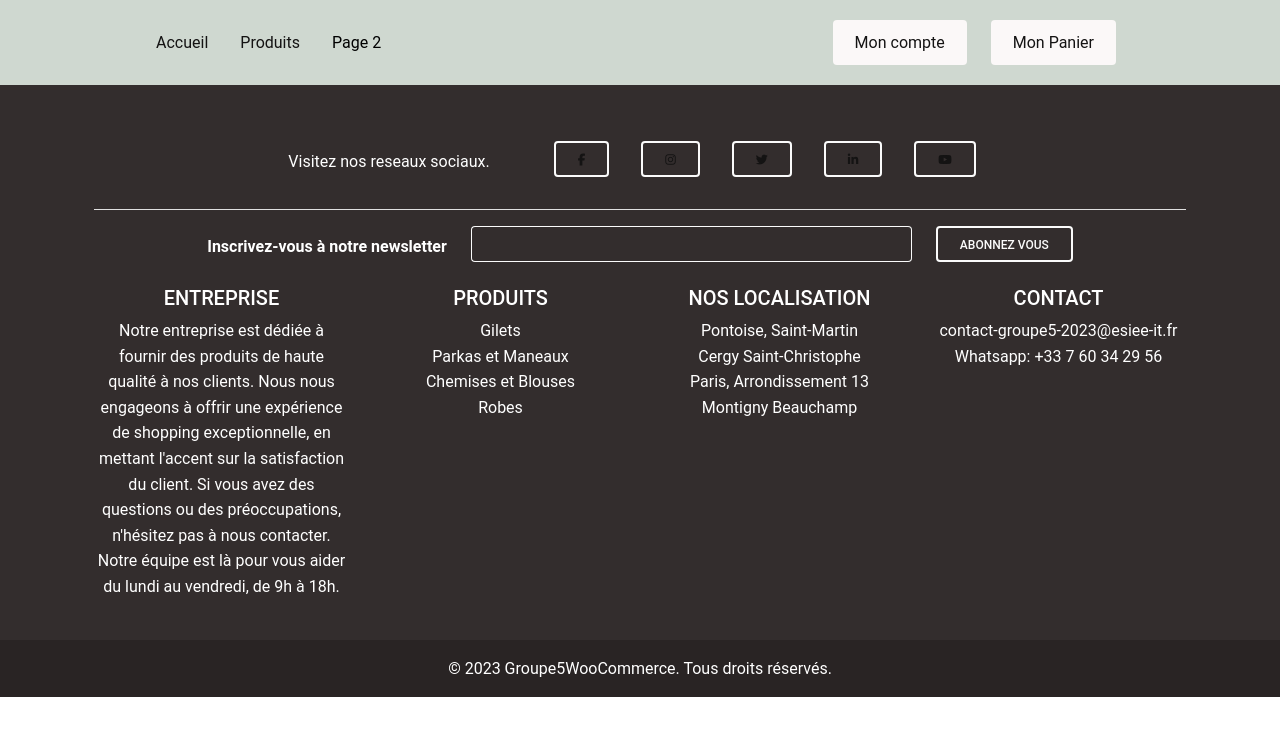
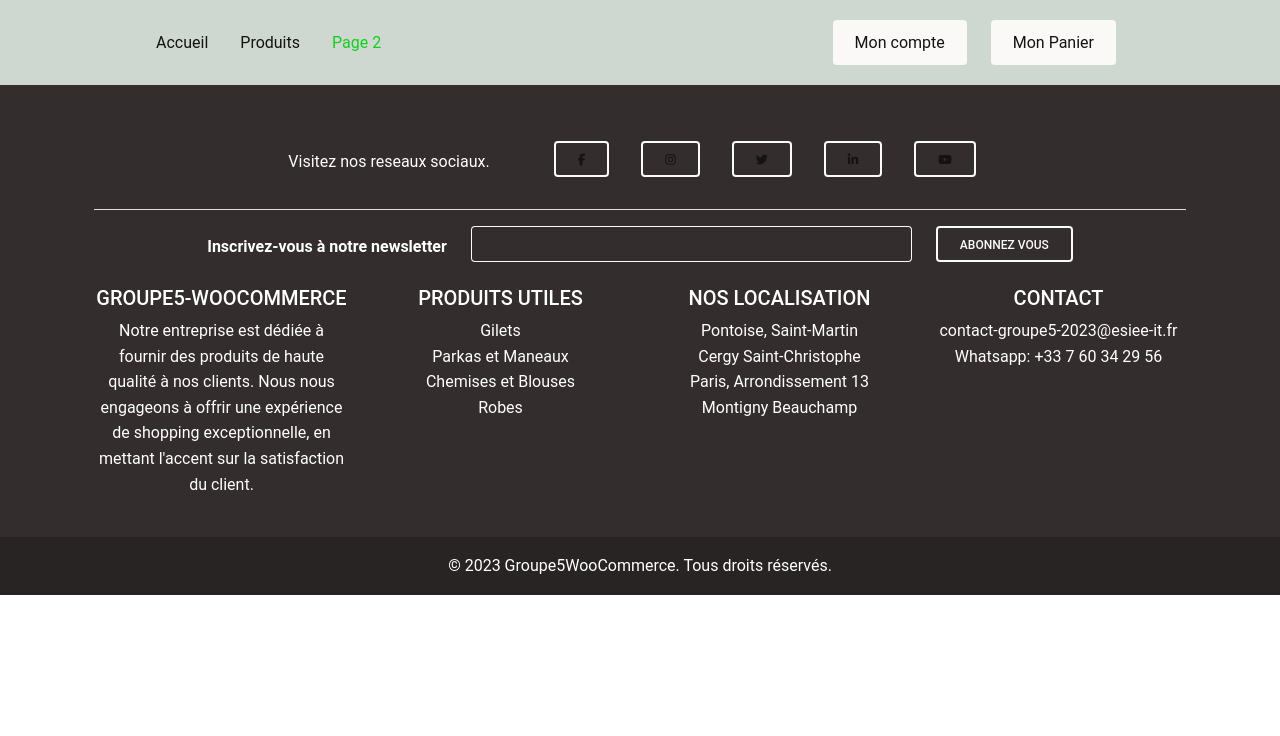
Before and after one commit to marius-kengne/goragavira, a React (Create React App) app: page / in a window 1280 px wide. Shown: the top 736 px of the page. Built offline with nearby package versions, Linux system fonts and the light colour scheme.

Commit message:
test test

```diff
--- a/src/Components/Layout/Footer/Footer.js
+++ b/src/Components/Layout/Footer/Footer.js
@@ -61,18 +61,18 @@ const Footer2 = () => {
         <section className=''>
           <MDBRow>
             <MDBCol lg='3' md='6' className='mb-4 mb-md-0'>
-              <h5 className='text-uppercase'>Entreprise</h5>
+              <h5 className='text-uppercase'>Groupe5-Woocommerce</h5>
               <p>
                 Notre entreprise est dédiée à fournir des produits de haute qualité à nos clients.
                 Nous nous engageons à offrir une expérience de shopping exceptionnelle, en mettant l'accent sur la satisfaction du client.
 
-                Si vous avez des questions ou des préoccupations, n'hésitez pas à nous contacter.
-                Notre équipe est là pour vous aider du lundi au vendredi, de 9h à 18h.
+                {/* Si vous avez des questions ou des préoccupations, n'hésitez pas à nous contacter.
+                Notre équipe est là pour vous aider du lundi au vendredi, de 9h à 18h. */}
               </p>
             </MDBCol>
 
             <MDBCol lg='3' md='6' className='mb-4 mb-md-0'>
-              <h5 className='text-uppercase'>Produits</h5>
+              <h5 className='text-uppercase'>Produits Utiles</h5>
 
               <ul className='list-unstyled mb-0'>
                 <li>
--- a/src/Components/Navigation/NavElements.js
+++ b/src/Components/Navigation/NavElements.js
@@ -19,12 +19,13 @@ export const NavLink = styled(Link)`
 	color: #808080;
 	display: flex;
 	align-items: center;
+	opacity: 1;
 	text-decoration: none;
 	padding: 0 1rem;
 	height: 100%;
 	cursor: pointer;
 	&.active {
-		color: #000000;
+		color: #12ce1e;
 	}
 `;
 
--- a/src/Components/Panier/CartView.js
+++ b/src/Components/Panier/CartView.js
@@ -5,7 +5,7 @@ import './Panier.css';
 
 const CartView = () => {
 
-  const { cartItems } = useContext(CartContext);
+  const { cartItems, setCartItems } = useContext(CartContext);
 
   console.log("Produits du panier");
   console.log(cartItems);
@@ -38,8 +38,8 @@ const CartView = () => {
                             </button>
                             <div className="quantite">
                                 <button style={{ margin: "1%" }} onClick={(e) => {
-                                    /*
-                                    setPanierProduits((prevPanierProduits) => {
+
+                                    setCartItems((prevPanierProduits) => {
                                     const updatePanier = prevPanierProduits.map(
                                         (prevItem) =>
                                         prevItem.produit.id === item.produit.id
@@ -48,15 +48,15 @@ const CartView = () => {
                                         : prevItem
                                         );
                                         return updatePanier;
-                                    })*/
+                                    })
                                 }}
                                 >
                                 +
                                 </button>
                                 <p className='quant'>{item.quantite} </p>
                                 <button onClick={(e) => {
-                                    /*
-                                setPanierProduits((prevPanierProduits) => {
+
+                                setCartItems((prevPanierProduits) => {
                                     const updatePanier = prevPanierProduits.map(
                                     (prevItem) => prevItem.produit.id === item.produit.id
                                     ? { ...prevItem, quantite:
@@ -64,7 +64,7 @@ const CartView = () => {
                                     : prevItem
                                     );
                                     return updatePanier;
-                                })*/
+                                })
                                 }}
                                 >
                                 -
```
Also changed, not shown: src/Components/Navigation/Navigation.js (+3 -8 lines).
